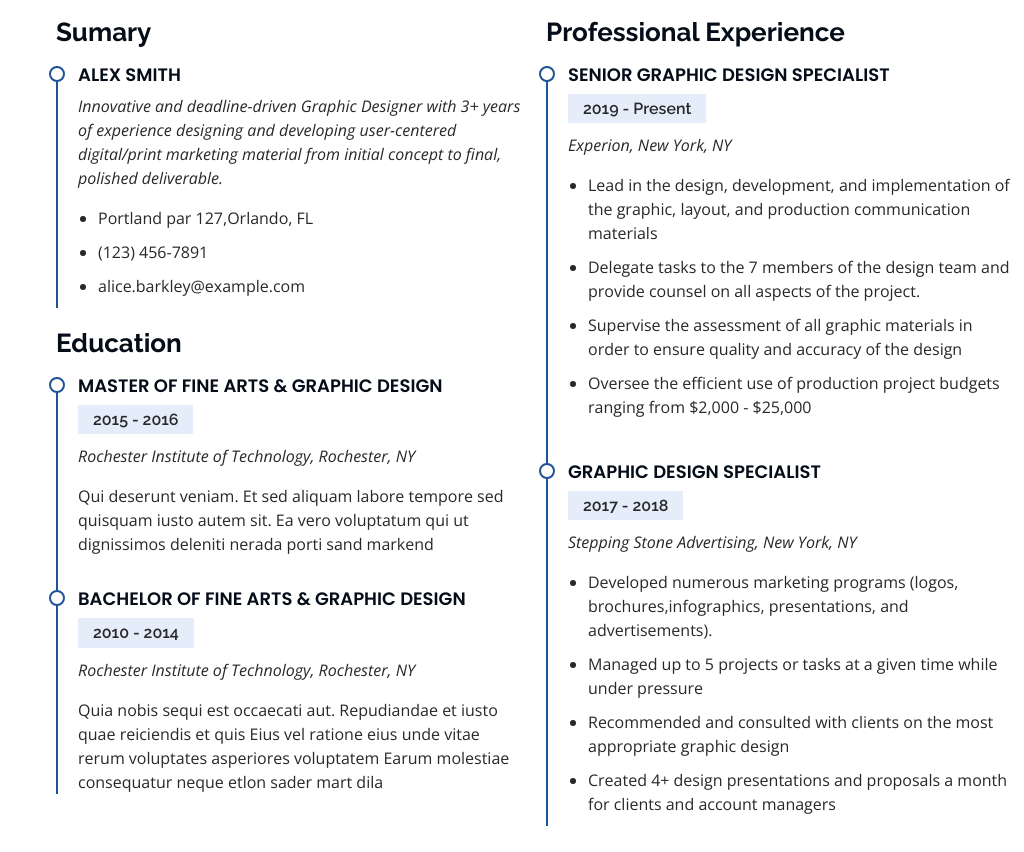
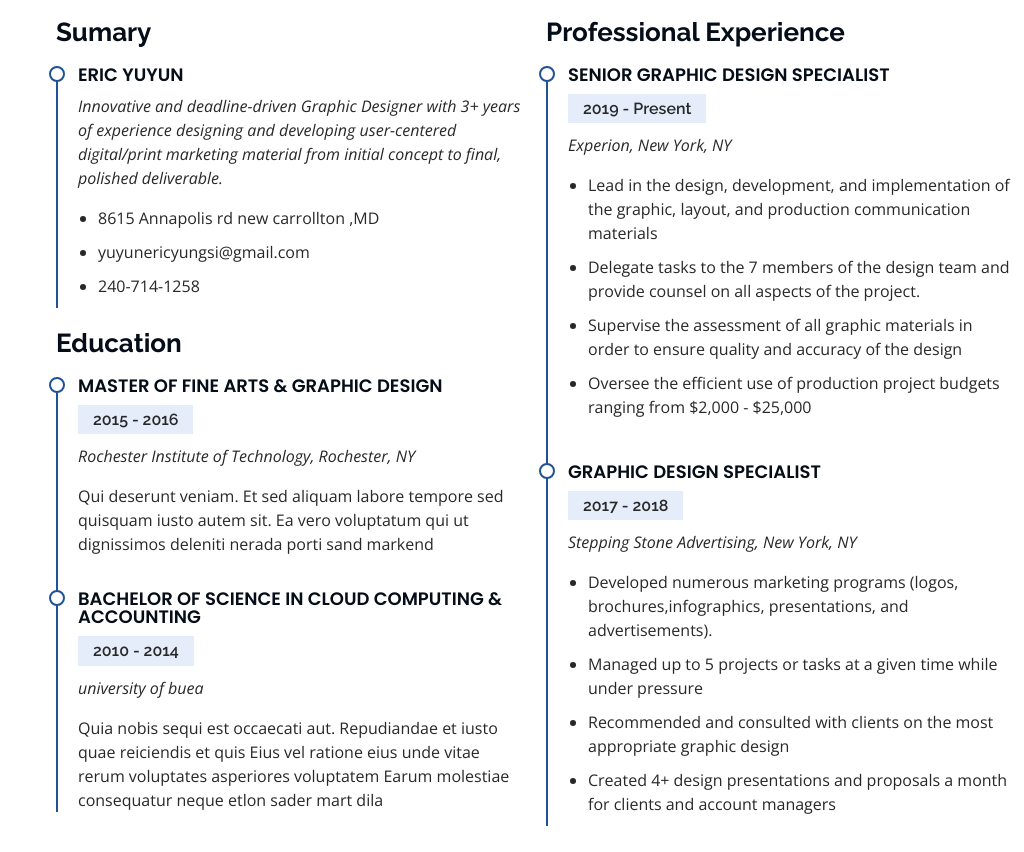
Before and after one commit to Eyungsi/CICD-Project, a plain HTML site: page index.html in a window 1280 px wide. Shown: the part 2693-3545 px from the top of the page, without its empty margins (256-1280 px from the left). Drawn offline with nearby package versions, Linux system fonts and the light colour scheme.

Commit message:
modified web page

```diff
--- a/index.html
+++ b/index.html
@@ -253,12 +253,12 @@
           <div class="col-lg-6" data-aos="fade-up">
             <h3 class="resume-title">Sumary</h3>
             <div class="resume-item pb-0">
-              <h4>Alex Smith</h4>
+              <h4>Eric yuyun</h4>
               <p><em>Innovative and deadline-driven Graphic Designer with 3+ years of experience designing and developing user-centered digital/print marketing material from initial concept to final, polished deliverable.</em></p>
               <ul>
-                <li>Portland par 127,Orlando, FL</li>
-                <li>(123) 456-7891</li>
-                <li>alice.barkley@example.com</li>
+                <li>8615 Annapolis rd new carrollton ,MD</li>
+                <li>yuyunericyungsi@gmail.com</li>
+                <li>240-714-1258</li>
               </ul>
             </div>
 
@@ -270,9 +270,9 @@
               <p>Qui deserunt veniam. Et sed aliquam labore tempore sed quisquam iusto autem sit. Ea vero voluptatum qui ut dignissimos deleniti nerada porti sand markend</p>
             </div>
             <div class="resume-item">
-              <h4>Bachelor of Fine Arts &amp; Graphic Design</h4>
+              <h4>Bachelor of science in cloud computing &amp; accounting</h4>
               <h5>2010 - 2014</h5>
-              <p><em>Rochester Institute of Technology, Rochester, NY</em></p>
+              <p><em>university of buea</em></p>
               <p>Quia nobis sequi est occaecati aut. Repudiandae et iusto quae reiciendis et quis Eius vel ratione eius unde vitae rerum voluptates asperiores voluptatem Earum molestiae consequatur neque etlon sader mart dila</p>
             </div>
           </div>
```
Also changed, not shown: inner-page.html (+1 -1 lines).
